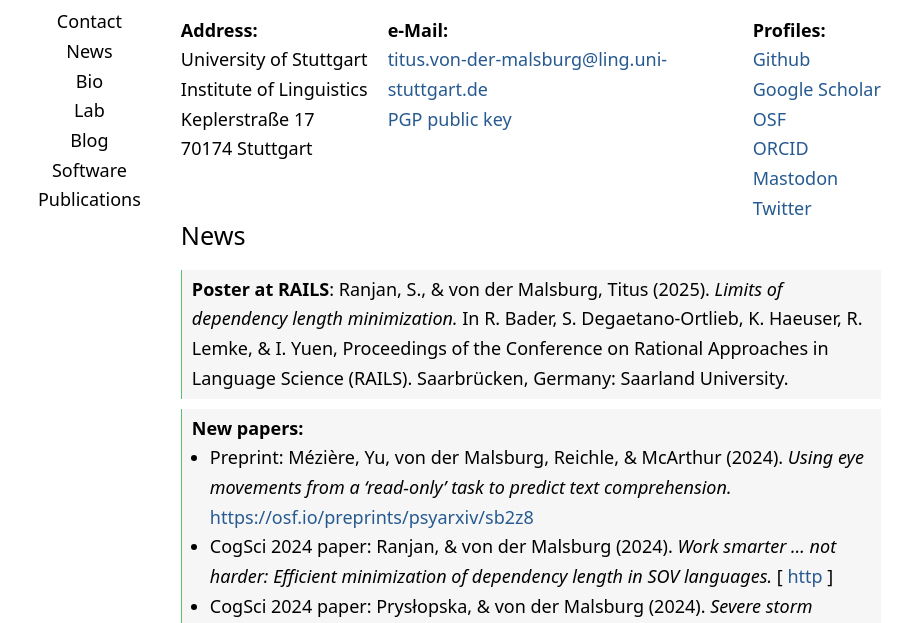
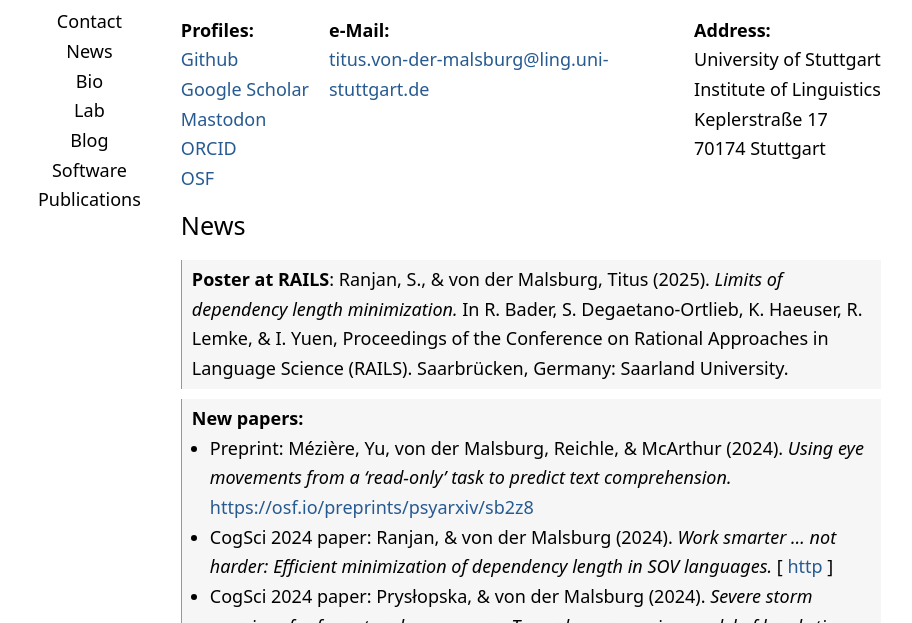
Before and after one commit to tmalsburg/tmalsburg.github.io, a plain HTML site: page index.html in a window 1280 px wide. Shown: the part 177-800 px from the top of the page, without its empty margins (2-914 px from the left). Drawn offline with Linux system fonts and the light colour scheme.

Commit message:
Remove twitter link

```diff
--- a/index.html
+++ b/index.html
@@ -1,7 +1,7 @@
 <!DOCTYPE html>
 <html lang="en">
 <head>
-<!-- 2024-12-17 Tue 08:50 -->
+<!-- 2025-01-10 Fri 09:43 -->
 <meta charset="utf-8" />
 <meta name="viewport" content="width=device-width, initial-scale=1" />
 <title>Titus von der Malsburg</title>
@@ -21,31 +21,31 @@
 <div class="grid-contact">
 <address>
 <p>
+<b>Profiles:</b><br>
+<a href="https://github.com/tmalsburg">Github</a><br>
+<a href="https://scholar.google.com/citations?user=_vYYOE4AAAAJ&amp;hl=de&amp;oi=ao">Google Scholar</a><br>
+</p>
+<p rel="me">
+<a href="https://scholar.social/@tmalsburg" rel="me">Mastodon</a><br>
+<a href="https://orcid.org/0000-0001-5925-5145">ORCID</a><br>
+<a href="https://osf.io/pfkez/">OSF</a><br>
+</p>
+
+</address>
+<address>
+<p>
+<b>e-Mail:</b><br>
+<a href="mailto:titus.von-der-malsburg@ling.uni-stuttgart.de">titus.von-der-malsburg@ling.uni-stuttgart.de</a><br>
+</p>
+
+</address>
+<address>
+<p>
 <b>Address:</b><br>
 University of Stuttgart<br>
 Institute of Linguistics<br>
 Keplerstraße 17<br>
 70174 Stuttgart<br>
-</p>
-</address>
-<address>
-<p>
-<b>e-Mail:</b><br>
-<a href="mailto:titus.von-der-malsburg@ling.uni-stuttgart.de">titus.von-der-malsburg@ling.uni-stuttgart.de</a><br>
-<a href="https://pgp.mit.edu/pks/lookup?op=get&amp;search=0xAE3459F3C613689D">PGP public key</a><br>
-</p>
-</address>
-<address>
-<p>
-<b>Profiles:</b><br>
-<a href="https://github.com/tmalsburg">Github</a><br>
-<a href="https://scholar.google.com/citations?user=_vYYOE4AAAAJ&amp;hl=de&amp;oi=ao">Google Scholar</a><br>
-<a href="https://osf.io/pfkez/">OSF</a><br>
-<a href="https://orcid.org/0000-0001-5925-5145">ORCID</a><br>
-</p>
-<p rel="me">
-<a href="https://scholar.social/@tmalsburg" rel="me">Mastodon</a><br>
-<a href="https://twitter.com/tmalsburg">Twitter</a><br>
 </p>
 </address>
 </div>
@@ -56,7 +56,7 @@ Keplerstraße 17<br>
 <div id="outline-container-orga6d436a" class="outline-2">
 <h2 id="orga6d436a">News</h2>
 <div class="outline-text-2" id="text-orga6d436a">
-<div class="NEWS" id="org1583a52">
+<div class="NEWS" id="orgb15b506">
 <ul class="org-ul">
 <li><b>Poster at RAILS</b>: Ranjan, S., &amp; von der Malsburg, Titus (2025). <i>Limits of dependency length minimization.</i> In R. Bader, S. Degaetano-Ortlieb, K. Haeuser, R. Lemke, &amp; I. Yuen, Proceedings of the Conference on Rational Approaches in Language Science (RAILS). Saarbrücken, Germany: Saarland University.<br></li>
 <li><b>New papers:</b><br>
--- a/style.css
+++ b/style.css
@@ -224,7 +224,7 @@ hr {
             /* margin-bottom: -60px; */
         }
         #spacer {
-            margin-top: -60px;
+            margin-top: -40px;
         }
     }
 }
```
